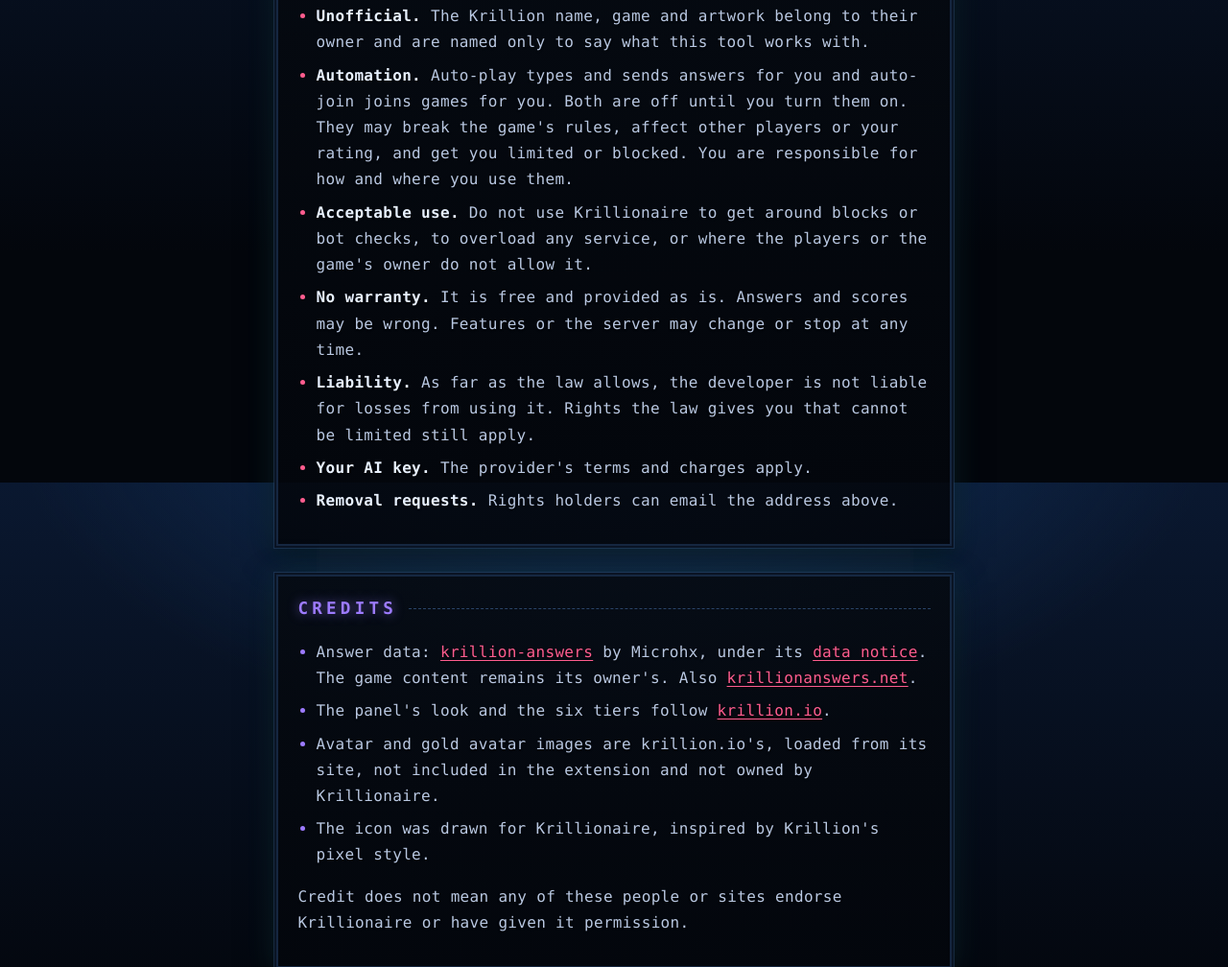
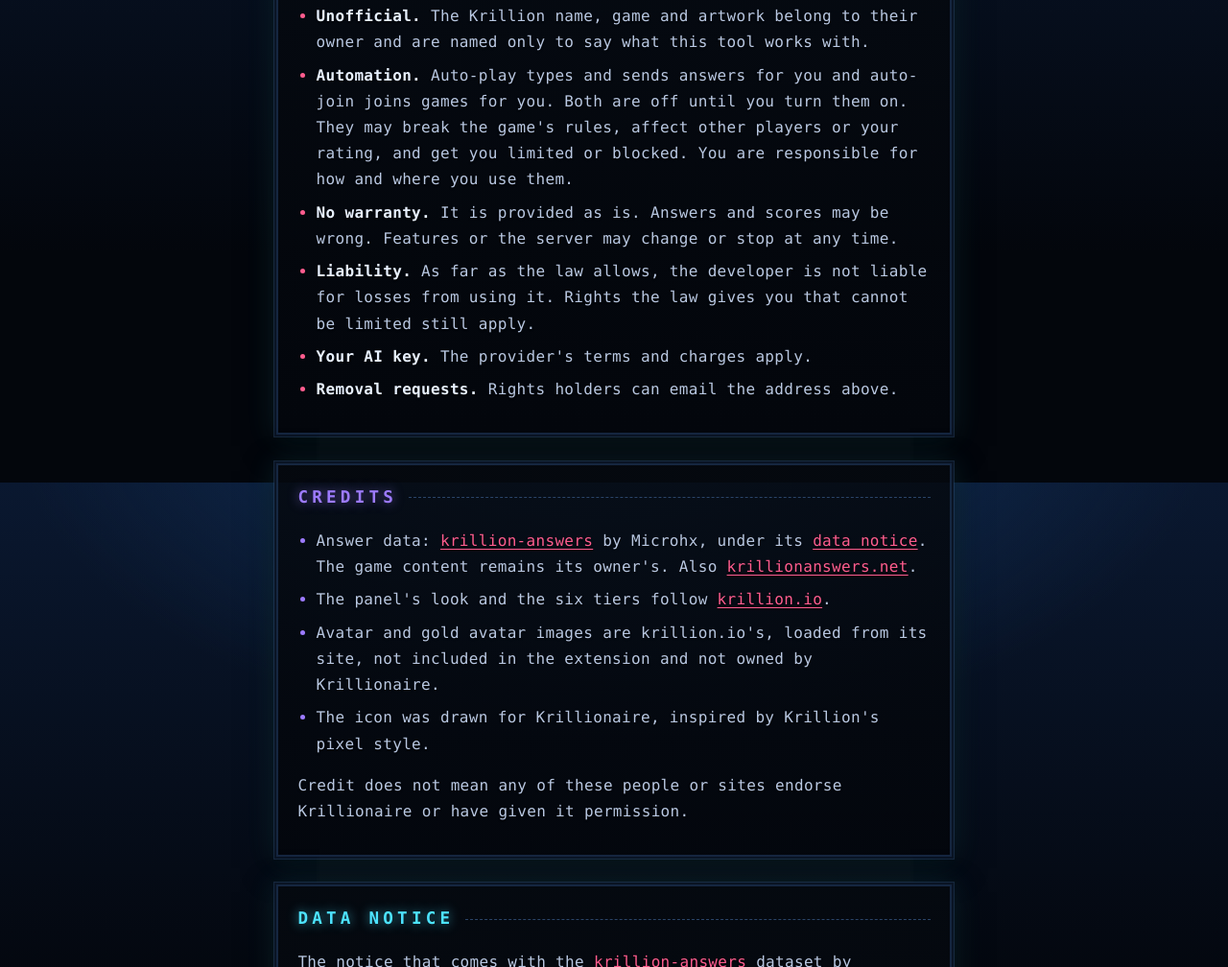
Before and after one commit to rishabhkarwal/krillionaire-site, a plain HTML site: page index.html in a window 1280 px wide. Shown: the part 2697-3705 px from the top of the page at 96% size. Drawn offline with Linux system fonts and the light colour scheme.

Commit message:
docs: trim the terms
- remove the acceptable use clause
- stop describing the extension as free

Co-Authored-By: Claude Sonnet 5.5 <noreply@anthropic.com>

```diff
--- a/index.html
+++ b/index.html
@@ -76,8 +76,7 @@ blockquote{margin:.75rem 0;padding:.25rem 1rem;border-left:3px solid #ffd166;bac
 <ul>
 <li><b>Unofficial.</b> The Krillion name, game and artwork belong to their owner and are named only to say what this tool works with.</li>
 <li><b>Automation.</b> Auto-play types and sends answers for you and auto-join joins games for you. Both are off until you turn them on. They may break the game's rules, affect other players or your rating, and get you limited or blocked. You are responsible for how and where you use them.</li>
-<li><b>Acceptable use.</b> Do not use Krillionaire to get around blocks or bot checks, to overload any service, or where the players or the game's owner do not allow it.</li>
-<li><b>No warranty.</b> It is free and provided as is. Answers and scores may be wrong. Features or the server may change or stop at any time.</li>
+<li><b>No warranty.</b> It is provided as is. Answers and scores may be wrong. Features or the server may change or stop at any time.</li>
 <li><b>Liability.</b> As far as the law allows, the developer is not liable for losses from using it. Rights the law gives you that cannot be limited still apply.</li>
 <li><b>Your AI key.</b> The provider's terms and charges apply.</li>
 <li><b>Removal requests.</b> Rights holders can email the address above.</li>
```
